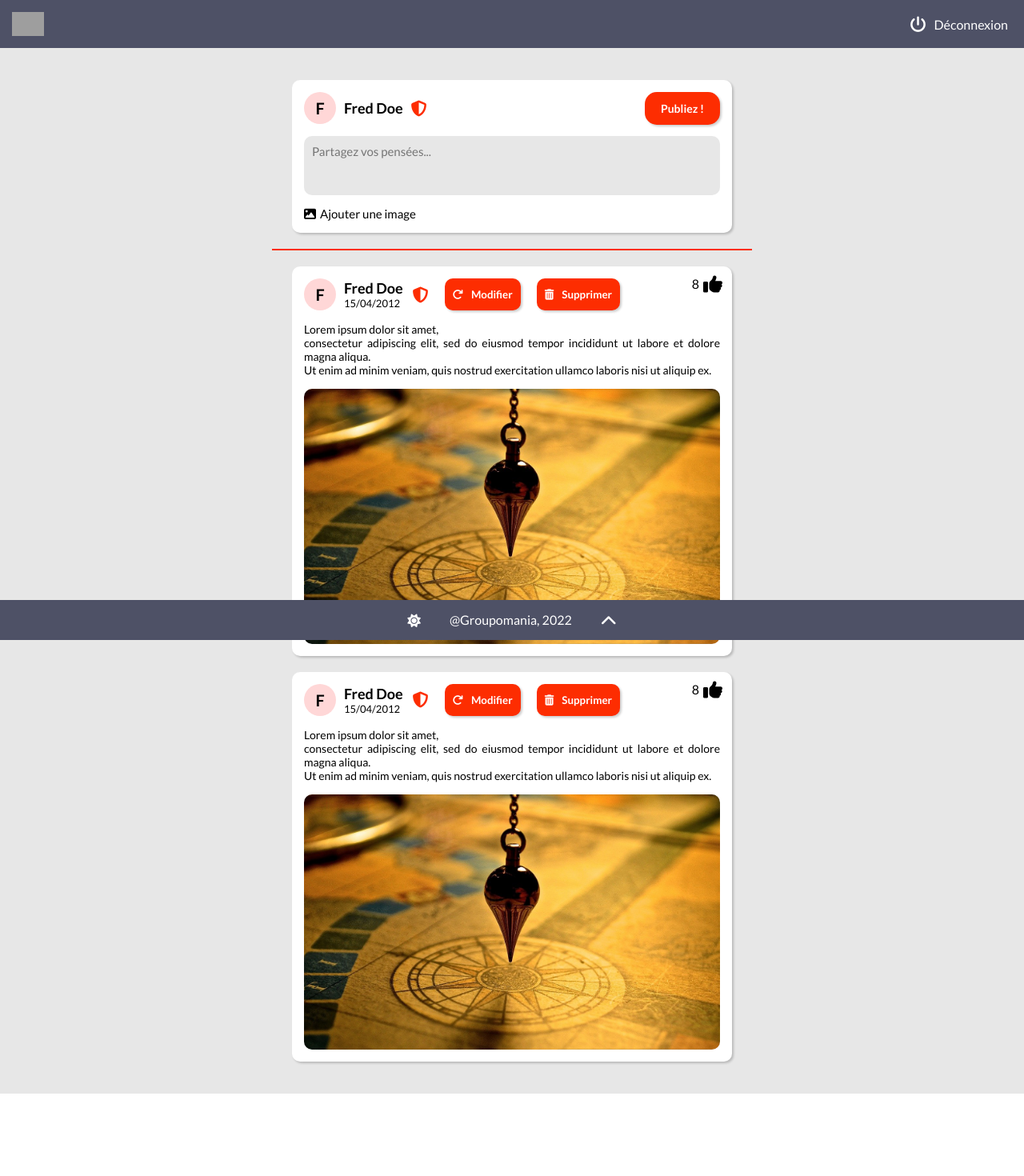
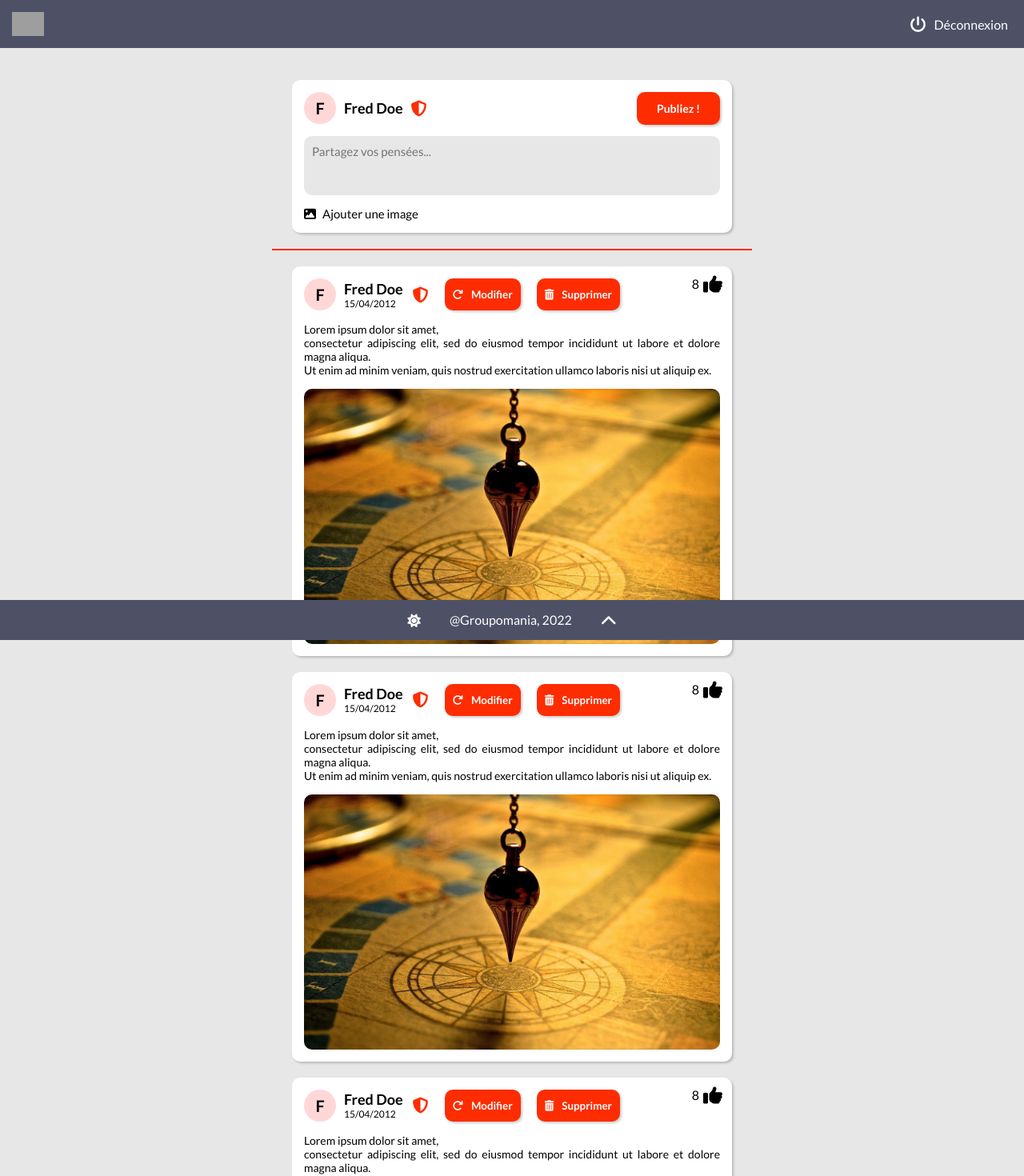
Before and after one commit to wcaillere/Groupomania_app_projet7_OC, a React (Create React App) app in the folder client/: page /home in a window 1280 px wide. Shown: the top 1470 px of the page at 80% size. Before the commit the page ends 1397 px from the top, so only its background shows below. Built offline with nearby package versions, Linux system fonts and the light colour scheme; grey boxes are pictures that could not be loaded.

Commit message:
Ajustement code plus propre sur tous les fichiers react

```diff
--- a/client/src/components/CreatePost/index.jsx
+++ b/client/src/components/CreatePost/index.jsx
@@ -61,9 +61,9 @@ const PublishButton = styled.input`
   position: absolute;
   right: 15px;
   top: 15px;
-  padding: 12px 20px;
+  padding: 12px 25px;
   border: none;
-  border-radius: 15px;
+  border-radius: 10px;
   color: white;
   background: ${colors.primary};
   font-weight: bold;
@@ -87,32 +87,32 @@ function CreatePost() {
         <Postinitial>F</Postinitial>
         <PostAuthor>Fred Doe</PostAuthor>
         <i
-          class="fa-solid fa-shield-halved fa-lg"
+          className="fa-solid fa-shield-halved fa-lg"
           style={{
             color: `${colors.primary}`,
           }}
         ></i>
       </PostDescrition>
-      <form>
+      <form id="post-form">
         <FormTextArea
           id="PostContent"
           name="PostContent"
           rows={3}
           placeholder="Partagez vos pensées..."
         ></FormTextArea>
-        <ImageLabel for="image">
-          <i class="fa-solid fa-image" style={{ marginRight: '5px' }}></i>
+        <ImageLabel htmlFor="image">
+          <i className="fa-solid fa-image" style={{ marginRight: '8px' }}></i>
           {picture}
         </ImageLabel>
         <ImageInput
           type="file"
           id="image"
           name="image"
-          accept="image/png, image/jpeg, image/jpeg"
+          accept="image/png, image/jpeg, image/jpg"
           onChange={(e) => onChangePicture(e)}
         />
       </form>
-      <PublishButton type="submit" value="Publiez !" />
+      <PublishButton type="submit" form="post-form" value="Publiez !" />
     </CreatePostContainer>
   );
 }
--- a/client/src/components/Footer/index.jsx
+++ b/client/src/components/Footer/index.jsx
@@ -9,8 +9,28 @@ const FooterContainer = styled.footer`
   text-align: center;
 `;
 
+const Footerbutton = styled.button`
+  background: white;
+  border: none;
+  color: ${colors.Tertiary};
+  :hover {
+    cursor: pointer;
+  }
+`;
+
+const FooterText = styled.span`
+  margin: 0px 30px;
+`;
+
 function Footer() {
-  return <FooterContainer>@Groupomania, 2022</FooterContainer>;
+  return (
+    <FooterContainer>
+      <Footerbutton>
+        <i className="fa-solid fa-sun fa-xl"></i>
+      </Footerbutton>
+      <FooterText> @Groupomania, 2022</FooterText>
+    </FooterContainer>
+  );
 }
 
 export default Footer;
--- a/client/src/components/FooterHome/index.jsx
+++ b/client/src/components/FooterHome/index.jsx
@@ -20,16 +20,19 @@ const Footerbutton = styled.button`
   }
 `;
 
+const FooterText = styled.span`
+  margin: 0px 30px;
+`;
+
 function FooterHome() {
   return (
     <Footer>
       <Footerbutton>
-        <i class="fa-solid fa-sun fa-lg"></i>
+        <i className="fa-solid fa-sun fa-lg"></i>
       </Footerbutton>
-      <span style={{ margin: '0px 30px' }}>@Groupomania, 2022</span>
+      <FooterText>@Groupomania, 2022</FooterText>
       <Footerbutton>
-        {' '}
-        <i class="fa-solid fa-chevron-up fa-xl"></i>
+        <i className="fa-solid fa-chevron-up fa-xl"></i>
       </Footerbutton>
     </Footer>
   );
--- a/client/src/components/HeaderHome/index.jsx
+++ b/client/src/components/HeaderHome/index.jsx
@@ -15,6 +15,10 @@ const HeaderContainer = styled.header`
   background: ${colors.Tertiary};
 `;
 
+const Deconnectionbutton = styled(Link)`
+  text-decoration: none;
+`;
+
 const DeconnectionText = styled.span`
   display: none;
   margin-left: 10px;
@@ -28,15 +32,15 @@ function HeaderHome() {
   return (
     <HeaderContainer>
       <HeaderLogo src={Logo} alt="Logo Groupomania" />
-      <Link to="/" style={{ textDecoration: 'none' }}>
+      <Deconnectionbutton to="/">
         <i
-          class="fa-solid fa-power-off fa-lg"
+          className="fa-solid fa-power-off fa-lg"
           style={{
             color: 'white',
           }}
         ></i>
         <DeconnectionText>Déconnexion</DeconnectionText>
-      </Link>
+      </Deconnectionbutton>
     </HeaderContainer>
   );
 }
--- a/client/src/components/post/index.jsx
+++ b/client/src/components/post/index.jsx
@@ -38,13 +38,20 @@ const Postinitial = styled.div`
   justify-content: center;
 `;
 
+const PostDetails = styled.div`
+  display: flex;
+  flex-direction: column;
+  justify-content: space-between;
+  margin-right: 12px;
+`;
+
 const PostAuthor = styled.div`
   font-weight: bold;
   font-size: 18px;
 `;
 
 const PostDate = styled.div`
-  font-size: 13px;
+  font-size: 12px;
 `;
 
 const PostButton = styled.button`
@@ -61,6 +68,11 @@ const PostButton = styled.button`
   :hover {
     cursor: pointer;
   }
+`;
+
+const PostButtonText = styled.span`
+  margin-left: 10px;
+  font-weight: bold;
 `;
 
 const PostContent = styled.div`
@@ -93,38 +105,32 @@ function Post() {
       <PostHeader>
         <PostDescrition>
           <Postinitial>F</Postinitial>
-          <div
-            style={{
-              display: 'flex',
-              flexDirection: 'column',
-              justifyContent: 'space-between',
-              marginRight: '12px',
-            }}
-          >
+          <PostDetails>
             <PostAuthor>Fred Doe</PostAuthor>
             <PostDate>15/04/2012</PostDate>
-          </div>
+          </PostDetails>
           <i
-            class="fa-solid fa-shield-halved fa-lg"
+            className="fa-solid fa-shield-halved fa-lg"
             style={{
               color: `${colors.primary}`,
             }}
           ></i>
         </PostDescrition>
         <PostButton>
-          <i class="fa-solid fa-arrow-rotate-right"></i>
-          <span style={{ marginLeft: '10px', fontWeight: 'bold' }}>
-            Modifier
-          </span>
+          <i className="fa-solid fa-arrow-rotate-right"></i>
+          <PostButtonText>Modifier</PostButtonText>
         </PostButton>
         <PostButton>
-          <i class="fa-solid fa-trash-can"></i>
-          <span style={{ marginLeft: '10px', fontWeight: 'bold' }}>
-            Supprimer
-          </span>
+          <i className="fa-solid fa-trash-can"></i>
+          <PostButtonText>Supprimer</PostButtonText>
         </PostButton>
       </PostHeader>
-
+      <PostLike>
+        8
+        <PostLikeIcon>
+          <i className="fa-solid fa-thumbs-up fa-xl"></i>
+        </PostLikeIcon>
+      </PostLike>
       <PostContent>
         Lorem ipsum dolor sit amet,
         <br /> consectetur adipiscing elit, sed do eiusmod tempor incididunt ut
@@ -132,12 +138,6 @@ function Post() {
         <br /> Ut enim ad minim veniam, quis nostrud exercitation ullamco
         laboris nisi ut aliquip ex.
       </PostContent>
-      <PostLike>
-        8
-        <PostLikeIcon>
-          <i class="fa-solid fa-thumbs-up fa-xl"></i>
-        </PostLikeIcon>
-      </PostLike>
       <PostImage src={test}></PostImage>
     </PostContainer>
   );
--- a/client/src/pages/Home/index.jsx
+++ b/client/src/pages/Home/index.jsx
@@ -32,6 +32,7 @@ function Home() {
         <SeparationBar />
         <Post />
         <Post />
+        <Post />
       </MainContainer>
       <ClearDiv />
       <FooterHome />
--- a/client/src/pages/Login/index.jsx
+++ b/client/src/pages/Login/index.jsx
@@ -58,7 +58,7 @@ function Login() {
           <SeparationBar />
           <FormColumn>
             <FormItem>
-              <label for="mail">Adresse email </label>
+              <label htmlFor="mail">Adresse email </label>
               <FormItemInput
                 type="text"
                 name="mail"
@@ -67,7 +67,7 @@ function Login() {
               ></FormItemInput>
             </FormItem>
             <FormItem>
-              <label for="password">Mot de passe </label>
+              <label htmlFor="password">Mot de passe </label>
               <FormItemInput
                 type="text"
                 name="password"
```
